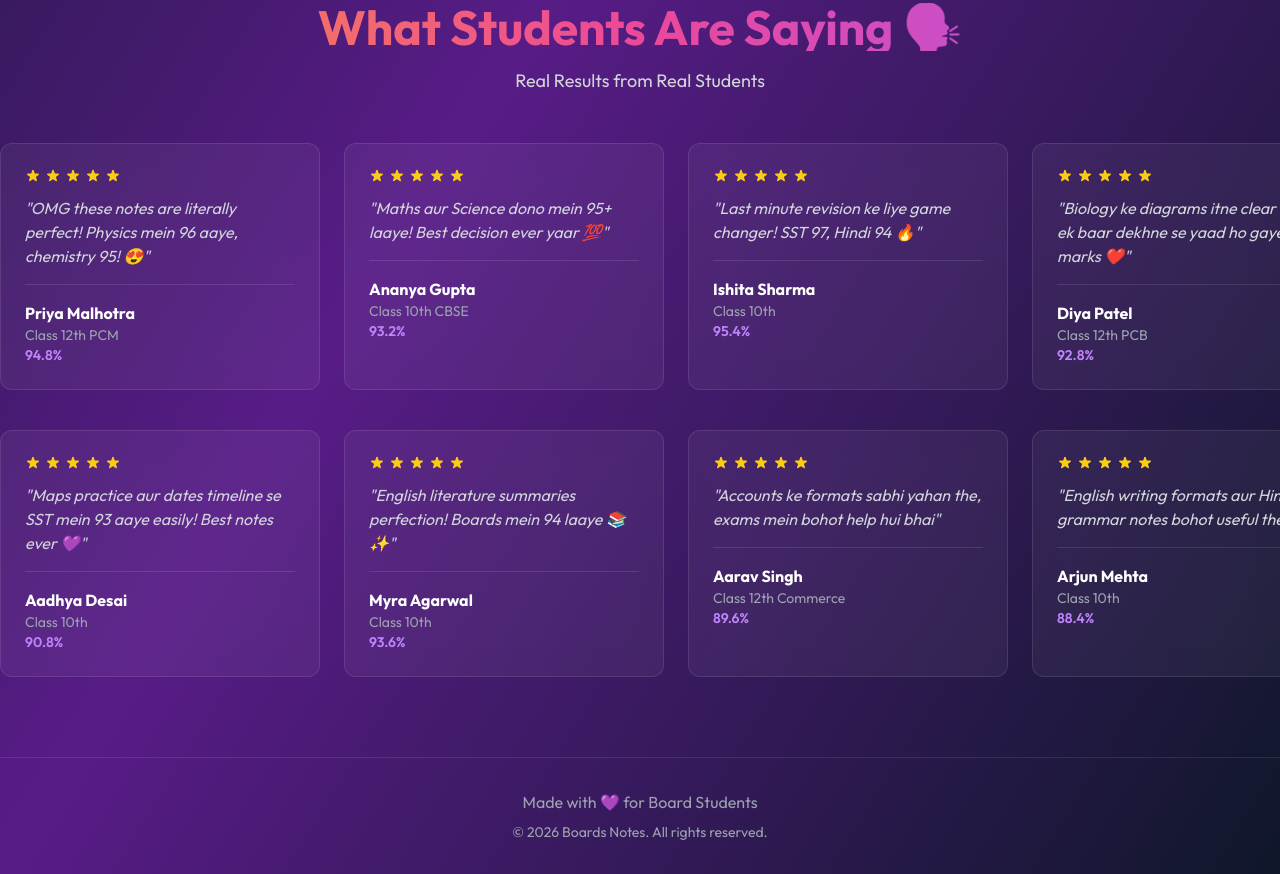
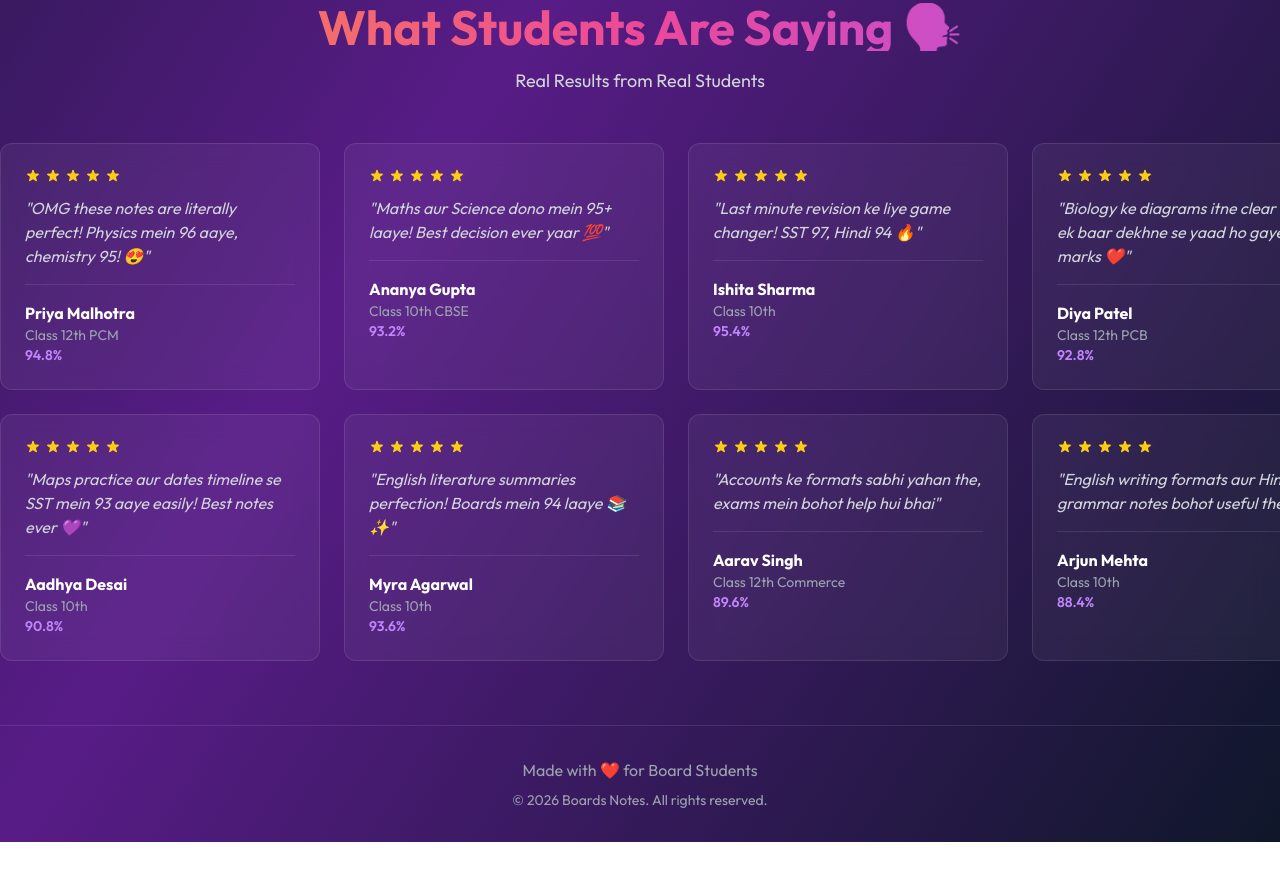
Before and after one commit to fastmax444/Crash-Notes, a plain HTML site: page index.html in a window 1280 px wide. Shown: the part 1171-2045 px from the top of the page. After the commit the page ends 2013 px from the top, so only its background shows below. Drawn offline with nearby package versions, Linux system fonts and the light colour scheme.

Commit message:
index.html

```diff
--- a/index.html
+++ b/index.html
@@ -254,18 +254,18 @@
         <p class="text-center text-gray-300 mb-8 md:mb-12 text-base md:text-lg px-4">Real Results from Real Students</p>
 
         <div class="space-y-4 md:space-y-6">
-            <div class="scroll-container pb-4">
-                <div id="testimonials-row1" class="flex gap-4 md:gap-6 auto-scroll"></div>
+            <div class="overflow-hidden">
+                <div id="testimonials-row1" class="flex gap-4 md:gap-6 auto-scroll w-max"></div>
             </div>
-            <div class="scroll-container pb-4">
-                <div id="testimonials-row2" class="flex gap-4 md:gap-6 auto-scroll-right"></div>
+            <div class="overflow-hidden">
+                <div id="testimonials-row2" class="flex gap-4 md:gap-6 auto-scroll-right w-max"></div>
             </div>
         </div>
     </section>
 
     <!-- Footer -->
     <footer class="relative z-10 border-t border-white/10 py-8 text-center text-gray-400">
-        <p>Made with 💜 for Board Students</p>
+        <p>Made with ❤️ for Board Students</p>
         <p class="text-sm mt-2">© 2026 Boards Notes. All rights reserved.</p>
     </footer>
 
```
